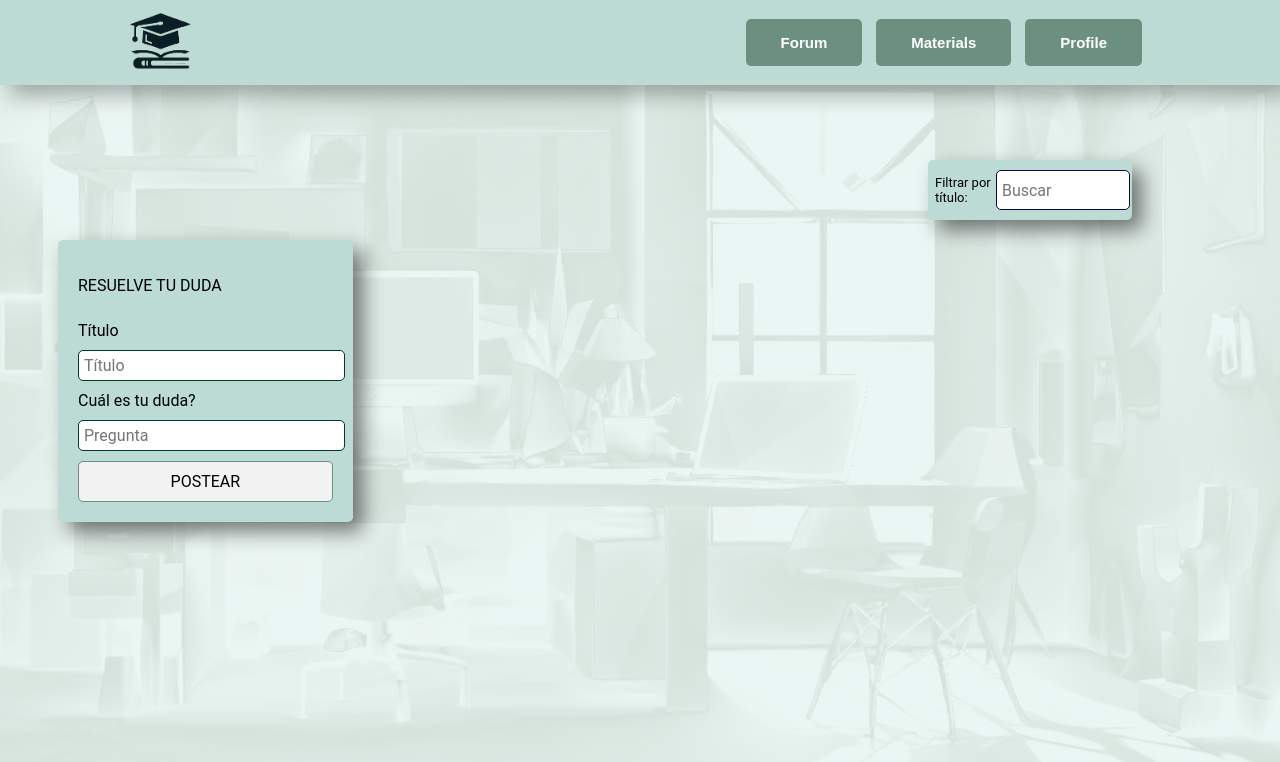
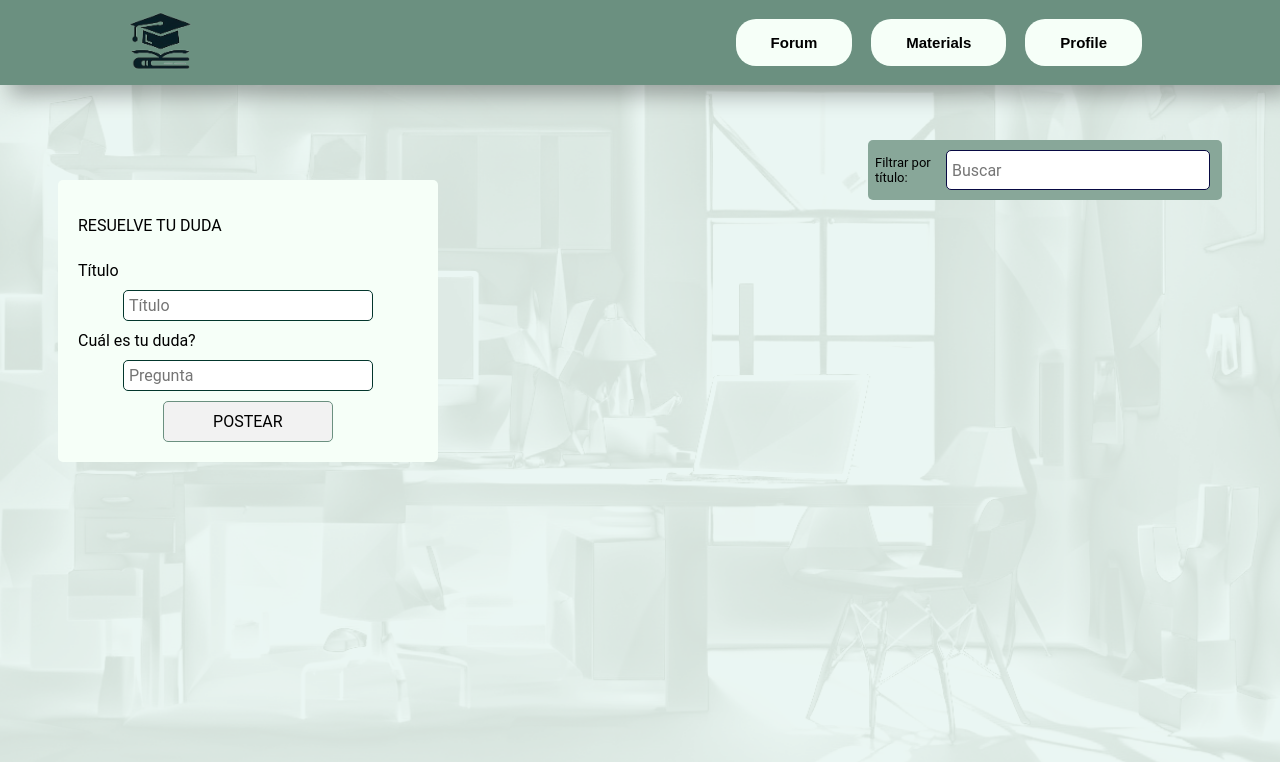
Before and after one commit to DCC-CC4401/2024-1-CC4401-1-grupo-9, a Django app: page /forum/ in a window 1280 px wide. Shown: the top 762 px of the page. Run offline with Django 5.2, Linux system fonts and the light colour scheme; data that the repository does not hold is empty.

Commit message:
style: actualiza el CSS en varios archivos

```diff
--- a/accounts/static/styles/base.css
+++ b/accounts/static/styles/base.css
@@ -33,7 +33,7 @@
 .form {
     width: 20%;
     padding: 20px;
-    background-color: #BDDBD5;
+    background-color: #7EA091;
     border-radius: 5px;
     margin-top: 5em;
     font-family: 'Roboto', sans-serif;
@@ -49,10 +49,10 @@
     border-radius: 4px;
     background-color: #EAF4F4;
     font-size: large;
-    color: #6B9080;
+    color: #90B6A1;
     margin-top: 0.1em;
     margin-bottom: 0.2em;
-    border-color: #6B9080;
+    border-color: #F6FFF8;
 }
 
 .form-group input::placeholder {
@@ -61,13 +61,11 @@
 }
 
 .form h2 {
-
-
-    color: #6B9080;
+    color: #F6FFF8;
 }
 
 .form h4 {
-    color: #6B9080;
+    color: #F6FFF8;
     margin-bottom: 0.4em;
 }
 
@@ -76,9 +74,9 @@
     width: 55%;
     height: 3.1em;
     padding: 10px;
-    background-color: #6B9080;
+    background-color: #F6FFF8;
     border: none;
-    color: #fff;
+    color: #000000;
     border-radius: 5px;
     cursor: pointer;
     margin: 0 auto; /* Centramos horizontalmente */
@@ -88,12 +86,12 @@
 }
 
 .form button[type="submit"]:hover {
-    background-color: #4D6E63;
+    background-color: #BDDBD4;
 }
 
 /* Estilos para los enlaces */
 .form a {
-    color: #6B9080;
+    color: #F6FFF8;
 }
 
 .form a:hover {
--- a/accounts/static/styles/nav.css
+++ b/accounts/static/styles/nav.css
@@ -1,9 +1,9 @@
 
 .header {
     box-sizing: border-box;
-    background-color: #BDDBD5;
+    background-color: #6B9080;
     display: flex;
-    justify-content: space-between;
+    justify-content: flex-end;
     align-items: center;
     height: 85px;
     padding: 5px 10%;
@@ -28,6 +28,7 @@
 }
 .header .logo{
     cursor: pointer;
+    margin-right: auto;
 }
 
 .header .nav-links {
@@ -36,35 +37,33 @@
     align-items: center;
 }
 
-.header .nav-links li {
-    margin-left: 20px;
-}
-
 .header .nav-links li a {
     text-decoration: none;
-    color: #333;
+    color: #F6FFF8;
     font-size: 16px;
+    margin-right: 25px;
 }
 
 .header .nav-links li a:hover {
-    color: #555;
+    color: #000000;
 }
 
 .header .btn button {
     font-weight: 700;
-    color: #fff;
+    color: #000000;
     padding: 15px 35px;
-    background-color: #6B9080;
+    background-color: #F6FFF8;
     border: none;
-    border-radius: 5px;
+    border-radius: 20px;
     cursor: pointer;
     transition: all 0.3s ease 0s;
     font-size: 15px;
     margin-right: 10px;
+    margin-left: 5px;
 }
 
 .header .btn button:hover {
-    background-color: #6B9080;
-    color: #fff;
+    background-color: #F6FFF8;
+    color: #000000;
     transform : scale(1.1);
 }
--- a/forum/static/styles/forums_main.css
+++ b/forum/static/styles/forums_main.css
@@ -1,6 +1,6 @@
 /** main container */
 .forums{
-    margin-top: 80px;
+    margin-top: 60px;
     width: 100%;
     height: 100%;
     gap: 20px;
@@ -11,25 +11,39 @@
 
 /** ===  FORMULARIO === */
 .form-new-forum{
-    margin-top: 160px;
+    margin-top: 120px;
     display: flex;
     flex-direction: column;
     gap: 10px;
     margin-left: 50px;
 
-    width: 30%;
+    width: 40%;
     padding: 20px;
-    background-color: #BDDBD5;
+    background-color: #F6FFF8;
     border-radius: 5px;
     font-family: 'Roboto', sans-serif;
-    box-shadow: 10px 10px 20px rgba(0, 0, 0, 0.5);
-
-    max-height: 350px;
-    max-width: 300px;
 }
 
-.form-new-forum button{
-    width: 100%;
+.form-new-forum h2 {
+    text-align: center; /* Centra el texto del h2 */
+    margin-top: 20px; /* Ajusta este margen para mover el h2 hacia abajo */
+}
+
+.form-group {
+    display: flex;
+    flex-direction: column;
+    align-items: flex-start; /* Alinea los elementos al inicio (izquierda) */
+    width: 100%; /* Asegura que los grupos ocupen el 100% del ancho del formulario */
+}
+
+.form-group label {
+    margin-bottom: 5px; /* Espacio entre el label y el input */
+    margin-left: 75px;
+    text-align: left;
+}
+
+.form-new-forum button {
+    width: 50%; /* Ajusta el ancho para hacerlo más pequeño */
     padding: 10px;
     background-color: #F2F2F2;
     border: none;
@@ -38,40 +52,51 @@
     font-size: medium;
     border: 1px solid #6B9080;
     cursor: pointer;
+    align-self: center; /* Centra el botón dentro del formulario */
 }
 
-.form-new-forum button:hover{
+.form-new-forum button:hover {
     background-color: #6B9080;
     color: white;
     transform: scale(1.05);
     transition: 0.5s;
 }
 
-.form-new-forum input{
-    width: 100%;
+.form-new-forum input {
+    width: 70%;
     border-radius: 5px;
     padding: 5px;
     font-family: 'Roboto', sans-serif;
     font-size: medium;
     border: 1px solid #03362c;
+    align-self: center; /* Centra los inputs dentro del formulario */
 }
 
+.form-new-forum textarea {
+    width: 70%;
+    height: 150px;
+    border-radius: 5px;
+    padding: 5px;
+    font-family: 'Roboto', sans-serif;
+    font-size: medium;
+    border: 1px solid #03362c;
+    resize: none;
+    align-self: center; /* Centra los inputs dentro del formulario */
+}
 
 
 /** === FILTER === */
 .filter{
-    width: 200px;
+    width: 350px;
     padding: 10px;
 
-    background-color: #BDDBD5;
-    box-shadow: 10px 10px 20px rgba(0, 0, 0, 0.5);
+    background-color: #88a799;
     border-radius: 5px;
 
     display: flex;
     align-content: center;
     justify-content: center;
 
-    margin-right: 90px;
     padding-left: 2px;
     padding-right: 2px;
 
@@ -86,6 +111,7 @@
     font-family: 'Roboto', sans-serif;
     font-size: medium;
     border: 1px solid #080943;
+    margin-right: 10px;
 }
 
 .filter label{
@@ -93,16 +119,14 @@
     font-size: small;
 }
 
-
-
 /** container para las entradas y el filtro */
 .forums-and-filter{
     display: flex;
     flex-direction: column;
-    width: 100%;
+    width: 90%;
     padding-right: 50px;
 
-    gap: 30px;
+    gap: 20px;
 
     margin-top: 5em;
     align-items:end;
@@ -119,7 +143,7 @@
 
     gap: 30px;
 
-    margin-top: 5em;
+    margin-top: 0em;
     align-items:end;
     justify-content: top;
 
@@ -133,16 +157,15 @@
     flex-direction: row;
     gap: 15px;
     padding: 20px;
-    background-color: #BDDBD5;
-    border-radius: 5px;
+    background-color: #88a799;
+    border-radius: 3px;
 
-    box-shadow: 10px 10px 20px rgba(0, 0, 0, 0.5);
     text-decoration: none;
     color: black;
 }
 
 .forum-entry:hover{
-    transform: scale(1.01);
+    transform: scale(1.009);
     transition: 0.4s;
 }
 
@@ -152,6 +175,7 @@
     flex-direction: column;
     gap: 10px;
     font-size: small;
+    margin-top: 4px;
 }
 
 .entry-content{
```
Also changed, not shown: accounts/static/styles/log-form.css (+4 -4 lines), accounts/static/styles/register.css (+16 -11 lines), forum/static/styles/base_foro.css (renamed from forum/static/styles/base.css, +28 -34 lines), forum/static/styles/nav.css (+12 -13 lines).
